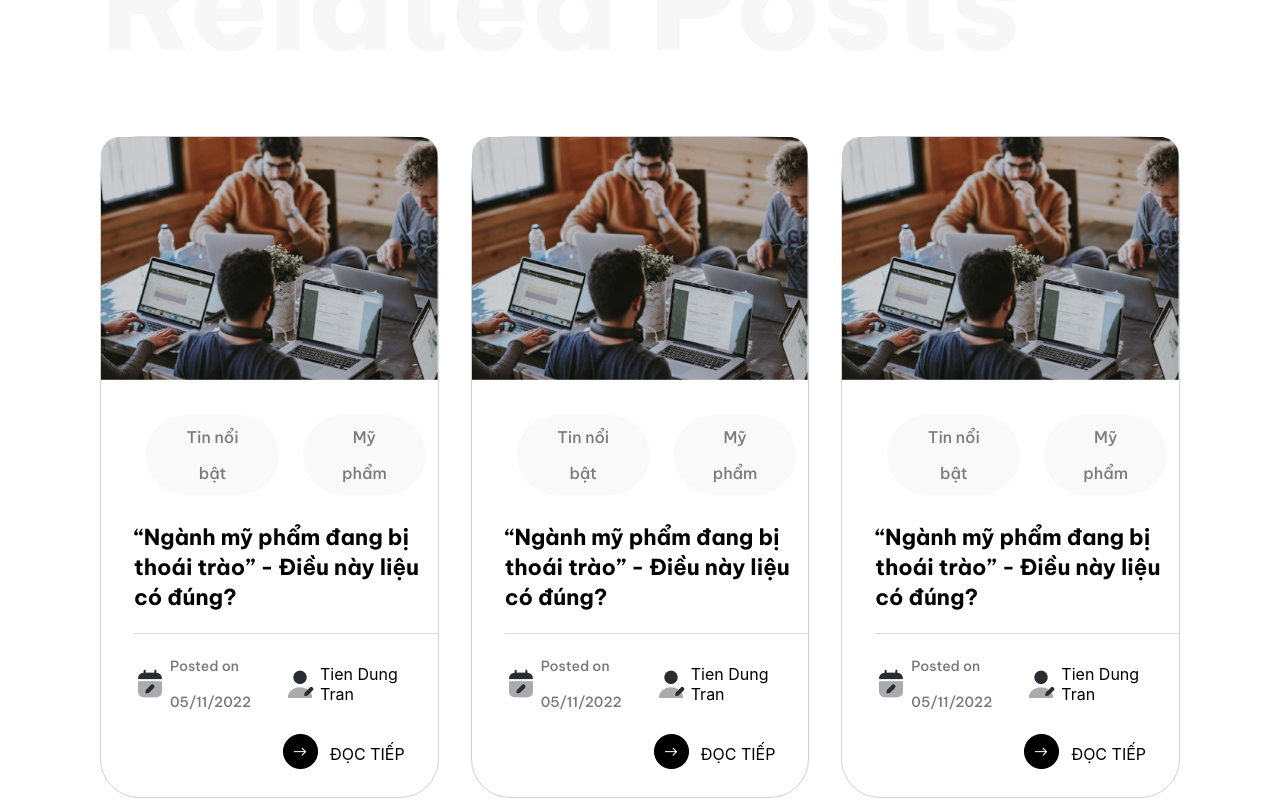
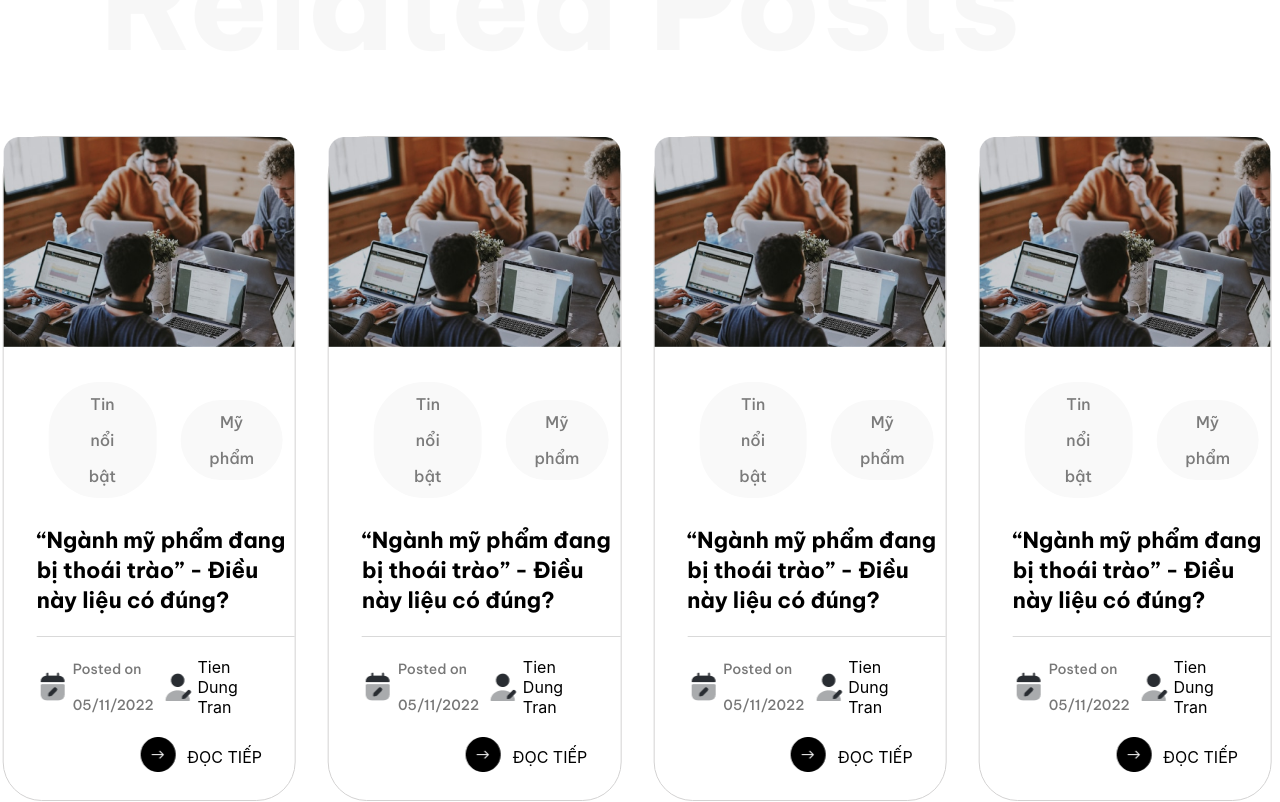
Before and after one commit to tinisang/okhubdemo, a Next.js app: page /newsDetail/1 in a window 1280 px wide. Shown: the part 2920-3722 px from the top of the page. Built offline with nearby package versions, Linux system fonts and the light colour scheme.

Commit message:
change slide news detail

```diff
--- a/components/NewsDetail/NewsDetail.jsx
+++ b/components/NewsDetail/NewsDetail.jsx
@@ -1,6 +1,7 @@
 import React from "react";
 import Link from "next/link";
 import { Swiper, SwiperSlide } from "swiper/react";
+import { Navigation, Pagination, clickable, Autoplay} from 'swiper';
 import { CardNews } from "./CardNews";
 import { NoteBtn } from "./NoteBtn";
 import aroowLeft from "../../public/imgs/arrow-up-left-NewsDetail.png";
@@ -10,6 +11,7 @@ import imagePrimaryNewsDetail from "../../public/imgs/imageNewsDetailPrimary.png
 import NewsDetailFbIcon from "../../public/imgs/NewsDetailFbIcon.png";
 import NewsDetailInsIcon from "../../public/imgs/NewDetailInsIcon.png";
 import NewDetailBeIcon from "../../public/imgs/NewsDetailBeIcon.png";
+import arrow from "../../public/imgs/arowNextCard.png";
 
 import Image from "next/image";
 export const NewsDetail = () => {
@@ -100,18 +102,18 @@ export const NewsDetail = () => {
         {/*  */}
         <div className="NewsDetail__share-content">
           <p>
-            What will it take to power the planet in a way that doesn&#39;t hurt it?
-            In a collective call to action, energy expert Chris Roe, Director of
-            Energy & Sustainable Operations at Amazon, shares the company&#39;s
-            commitment to get to net-zero carbon and fully operate all
-            buildings—data centers, distribution centers, warehouses, commercial
-            offices, and grocery stores—on 100% renewable energy by 2025. He
-            reveals the most critical part of achieving these goals: partnering
-            with companies around the globe to spearhead new wind and solar
-            projects. Modeling a collaborative approach to a climate-friendly
-            future, Roe invites leaders and companies everywhere to set their
-            ambitions high and create a world that runs on green energy–because
-            we can only achieve this together. <br></br>
+            What will it take to power the planet in a way that doesn&#39;t hurt
+            it? In a collective call to action, energy expert Chris Roe,
+            Director of Energy & Sustainable Operations at Amazon, shares the
+            company&#39;s commitment to get to net-zero carbon and fully operate
+            all buildings—data centers, distribution centers, warehouses,
+            commercial offices, and grocery stores—on 100% renewable energy by
+            2025. He reveals the most critical part of achieving these goals:
+            partnering with companies around the globe to spearhead new wind and
+            solar projects. Modeling a collaborative approach to a
+            climate-friendly future, Roe invites leaders and companies
+            everywhere to set their ambitions high and create a world that runs
+            on green energy–because we can only achieve this together. <br></br>
             <br></br> In The Green: The Business of Climate Action showcases
             steps Climate Pledge signatories are taking to transform business
             and industry on their path to net-zero carbon by 2040—or
@@ -125,11 +127,38 @@ export const NewsDetail = () => {
           <p className="NewsDetail__title--primary">Bài viết liên quan</p>
           <p className="NewsDetail__title--bg">Related Posts</p>
         </div>
-        <div className="NewsDetail__status-items">
+        <div className="" style={{
+          margin: "0 100px"
+        }}>
           {/* content item */}
-          <CardNews />
-          <CardNews />
-          <CardNews />
+          <Swiper
+            className="NewsDetail__status-items "
+            slidesPerView={3}
+            // spaceBetween={30}
+            slidesPerGroup={1}
+            loop={true}
+            // loopFillGroupWithBlank={true}
+            pagination={{
+              clickable: true,
+            }}
+            navigation={true}
+            modules={[Pagination, Navigation, Autoplay]}
+            autoplay = {true}
+            speed = {200}
+          >
+            <SwiperSlide>
+              <CardNews />
+            </SwiperSlide>
+            <SwiperSlide>
+              <CardNews />
+            </SwiperSlide>
+            <SwiperSlide>
+              <CardNews />
+            </SwiperSlide>
+            <SwiperSlide>
+              <CardNews />
+            </SwiperSlide>
+          </Swiper>
         </div>
       </div>
       <div className="NewsDetail__document"></div>
--- a/styles/NewsDetail/newsDetail.css
+++ b/styles/NewsDetail/newsDetail.css
@@ -168,11 +168,13 @@
   position: absolute;
   top: 0;
 }
-.NewsDetail__status-items{
+.NewsDetail__status-items .swiper-wrapper{
   display: flex;
   gap: 32px;
   /* justify-content: space-between; */
 }
-.NewsDetail__status-items .card__container{
-  /* margin-right: 32px; */
+
+
+.swiper{
+  display: flex;
 }
```
